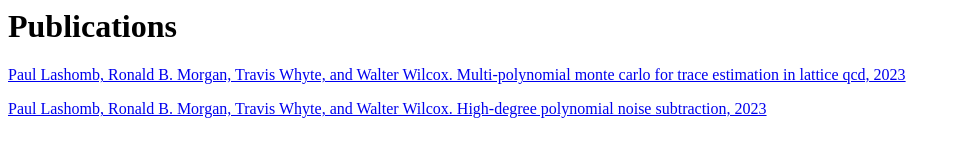
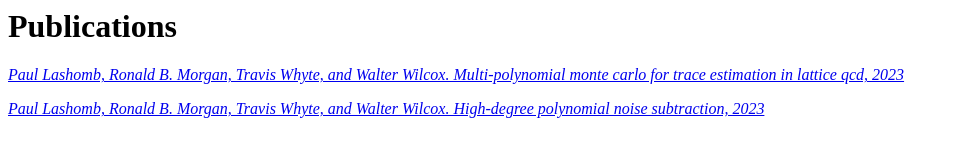
Before and after one commit to twLQCD/twLQCD.github.io, a plain HTML site: page index.html in a window 1280 px wide. Shown: the whole page, without its empty margins (0-961 px from the left). Drawn offline with Linux system fonts and the light colour scheme.

Commit message:
titles in italics

```diff
--- a/index.html
+++ b/index.html
@@ -6,9 +6,7 @@
 </head>
 <body>
 	<h1>Publications</h1>
-	<p><a href="https://arxiv.org/pdf/2306.09559.pdf">Paul Lashomb, Ronald B. Morgan, Travis Whyte, and Walter Wilcox. Multi-polynomial monte carlo
-		for trace estimation in lattice qcd, 2023</a></p>
-	<p><a href="https://arxiv.org/pdf/2306.06188.pdf">Paul Lashomb, Ronald B. Morgan, Travis Whyte, and Walter Wilcox. High-degree polynomial noise
-		subtraction, 2023</a></p>
+	<p><a href="https://arxiv.org/pdf/2306.09559.pdf"><i>Paul Lashomb, Ronald B. Morgan, Travis Whyte, and Walter Wilcox. Multi-polynomial monte carlo for trace estimation in lattice qcd, 2023</i></a></p>
+	<p><a href="https://arxiv.org/pdf/2306.06188.pdf"><i>Paul Lashomb, Ronald B. Morgan, Travis Whyte, and Walter Wilcox. High-degree polynomial noise subtraction, 2023</i></a></p>
 </body>
 </html>
```
